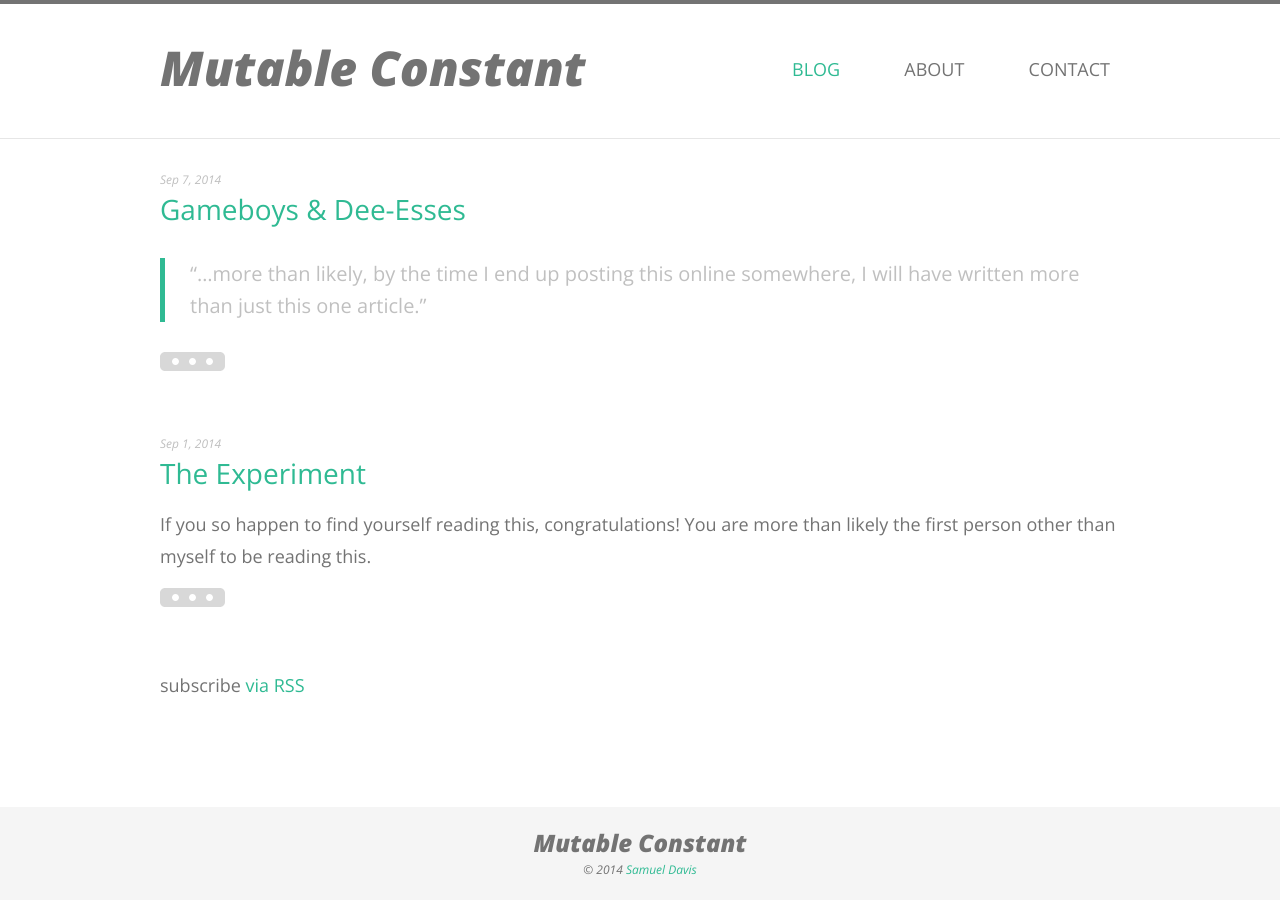
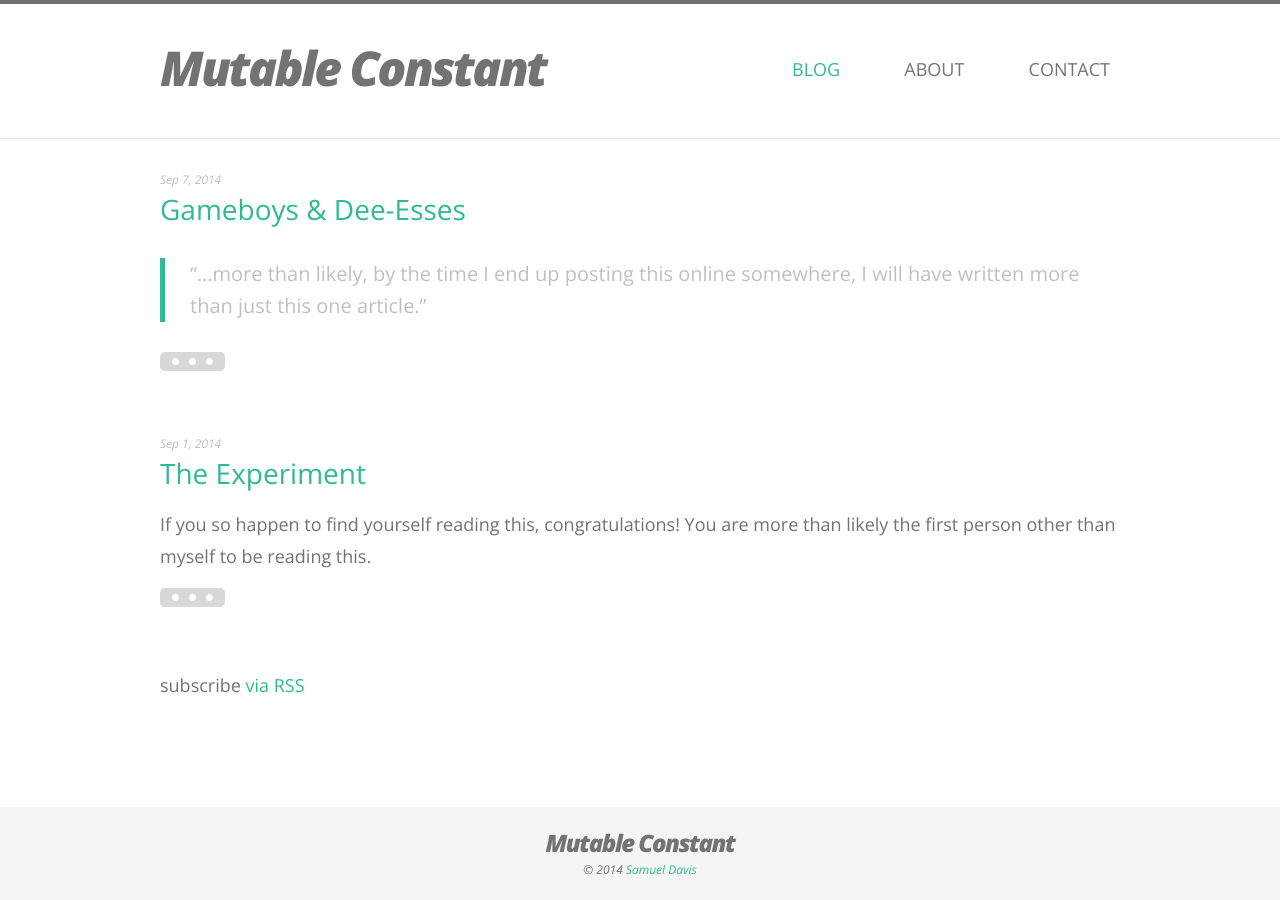
Before and after one commit to samjdavis13/mutable-constant, a Jekyll site: the page built from index.html, in a window 1280 px wide. Built offline with Jekyll 4.4.1, drawn with Linux system fonts in a browser that asks for light colours; nearby versions of some CDN libraries; comment, search, counter and statistics services are not loaded.

Commit message:
Tighter letter spacing on display headings

```diff
--- a/_sass/_typography.scss
+++ b/_sass/_typography.scss
@@ -18,6 +18,7 @@ h1 {
 	@media screen and (max-width: $xsmall-breakpoint) {
 		font-size: 30px;
 	}
+	letter-spacing: -2.5px;
 }
 
 h2 {
@@ -35,6 +36,7 @@ h3 {
 		line-height: 33px;
 		text-align: center;
 		padding-top: 19px;
+		letter-spacing: -1.5px;
 		a {
 			color: $text-grey;
 			&:hover {
```
